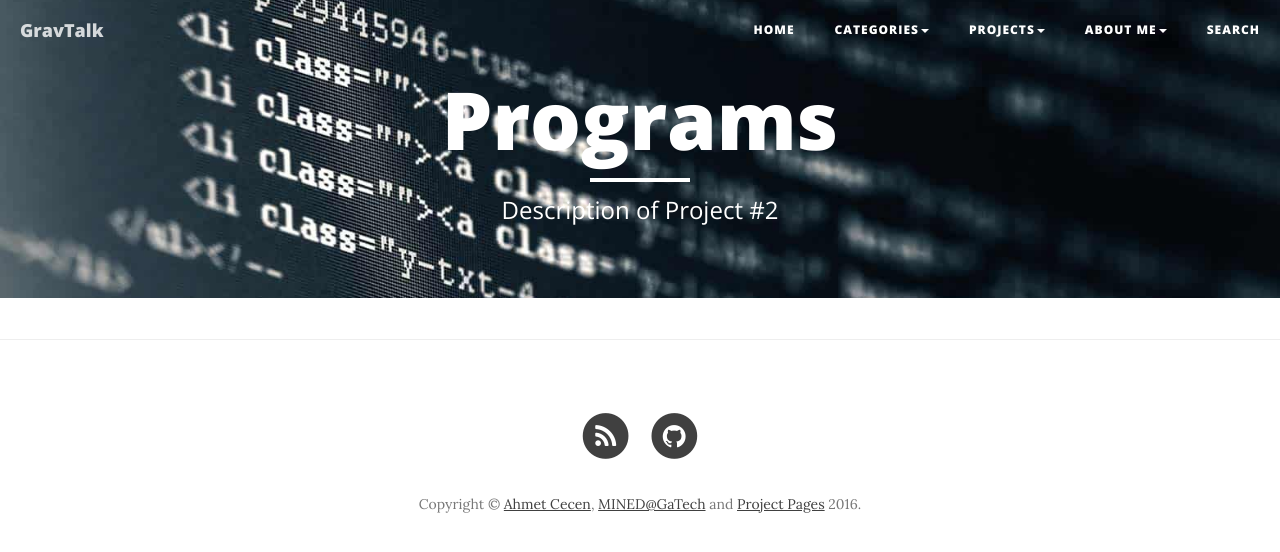
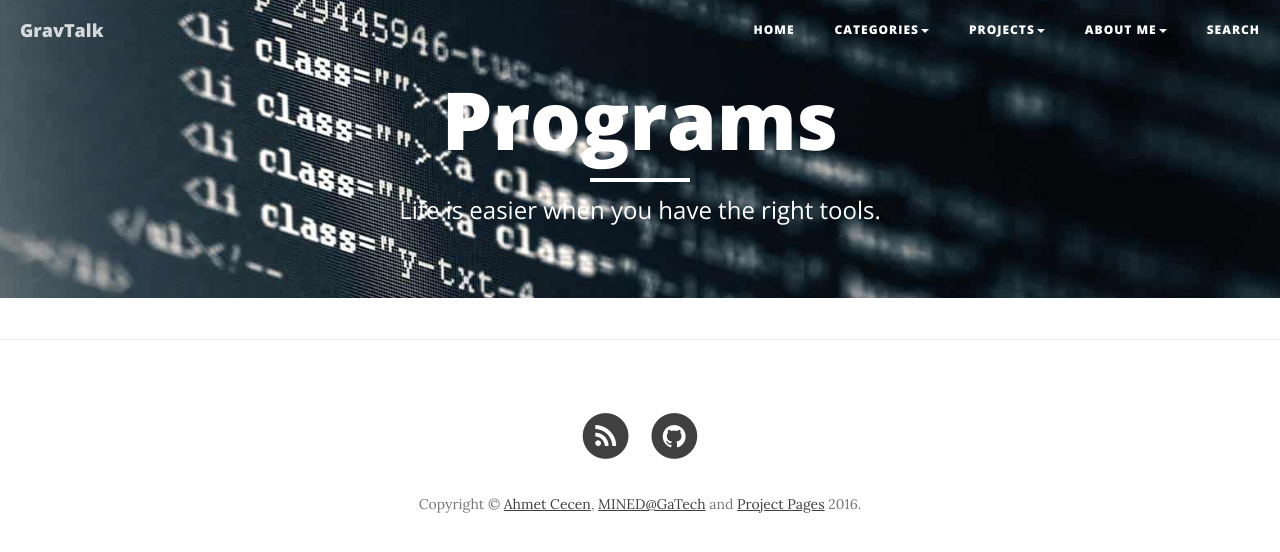
Before and after one commit to YiZhangCUG/YiZhangCUG.github.io, a Jekyll site: the page built from categories/programs.md, in a window 1280 px wide. Shown: the top 552 px of the page. Built offline with Jekyll 4.4.1, drawn with Linux system fonts in a browser that asks for light colours; nearby versions of some CDN libraries.

Commit message:
add descriptions to categories

```diff
--- a/categories/programs.md
+++ b/categories/programs.md
@@ -1,7 +1,7 @@
 ---
 layout: category
 title: "Programs"
-description: "Description of Project #2"
+description: "Life is easier when you have the right tools."
 header-img: "img/programs-bg.jpeg"
 category: program
 ---
```
Also changed, not shown: categories/documents.md (+1 -1 lines).
